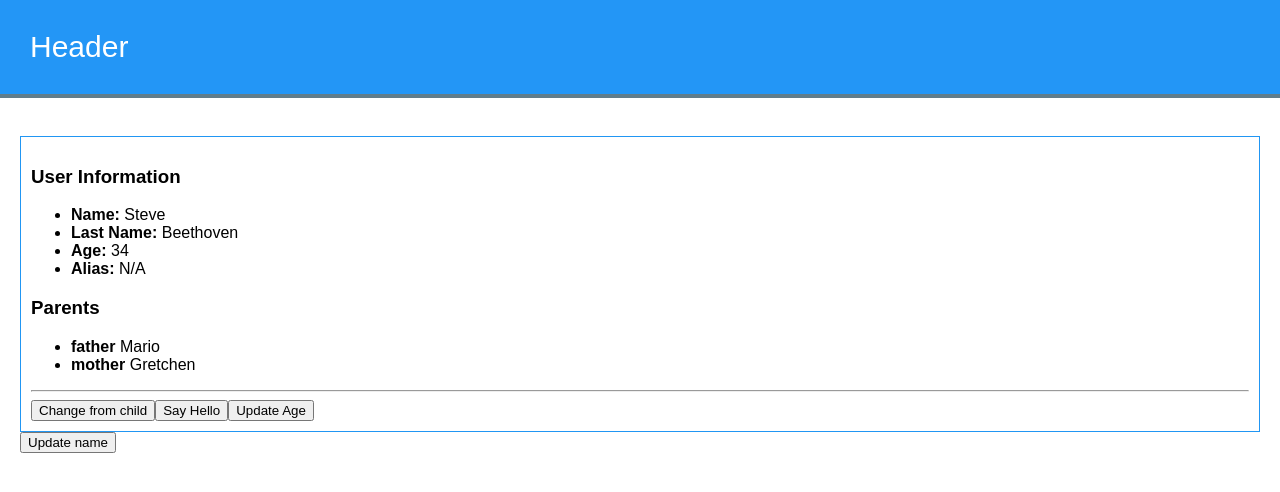
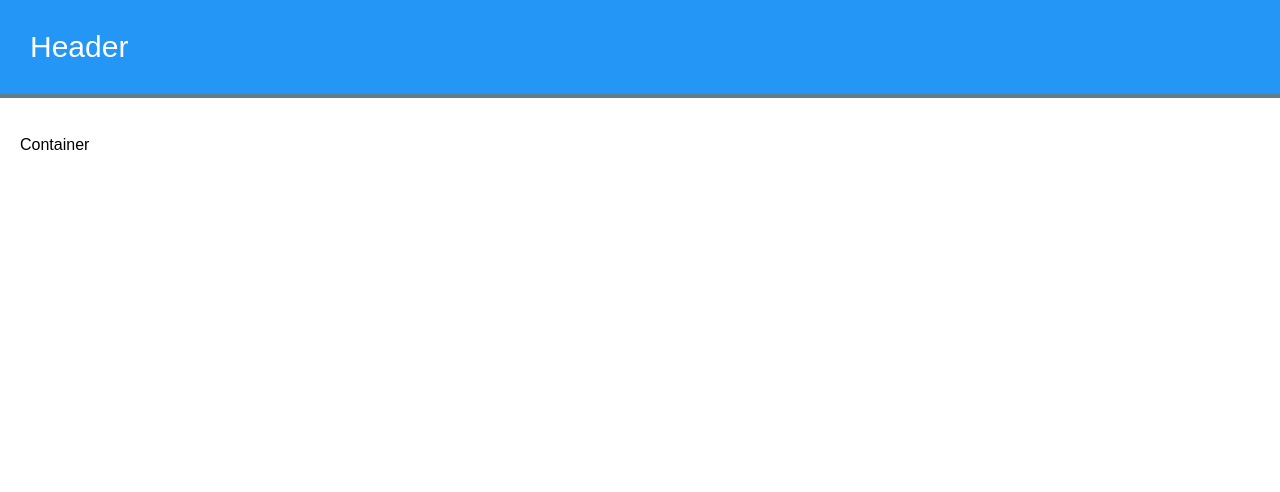
Before and after one commit to zuvy/vue-course, a Vue app: page / in a window 1280 px wide. Shown: the top 492 px of the page. Built offline with nearby package versions, Linux system fonts and the light colour scheme.

Commit message:
reset main to mininmum app structure.

```diff
--- a/src/App.vue
+++ b/src/App.vue
@@ -2,51 +2,12 @@
   <div>
     <app-header/><br>
     <div class="container">
-      <UserProfile
-
-        :userLastname = "data.lastname"
-        :userAge = "data.age"
-        :userParents = "data.parents"
-        @update-lastname="data.lastname = $event"
-        @say-hello="alertHello"
-        :updateAge="updateAge"
-      />
-      <!-- the @say-hello listens for the results of the alertHello function
-           but is triggered by the say-hello emitted event from App.vue-->
-      <button @click="updateName">Update name</button>
+      Container
     </div>
   </div>
 </template>
 
 <script setup>
-  import {ref} from 'vue';
-  // this is the local way of importing a component -- uses the name of the emported file.
-  // see main.js for global
-  //import Footer from './components/header_footer/Footer.vue';
-
-  import UserProfile from './components/User/Profile.vue';
-  import { reactive } from 'vue';
-  const data = reactive({
-    lastname: 'Beethoven',
-    name: 'Rocket',
-    age: '34',
-    parents: {
-      father: 'Mario',
-      mother: 'Gretchen'
-    }
-  })
-
-  const updateName = () => {
-    data.name = "Golden child"
-  }
-
-  const alertHello = () => {
-    alert("Hello");
-  }
-
-  const updateAge = (value) => {
-    data.age = value;
-  }
 
 </script>
 
--- a/src/components/User/Profile.vue
+++ /dev/null
@@ -1,78 +0,0 @@
-<template>
-  <div class="user_profile">
-    <h3>User Information</h3>
-    <ul>
-      <li>
-        <span>Name: </span> {{ name }}
-      </li>
-      <li>
-        <span>Last Name: </span> {{ userLastname }}
-      </li>
-      <li>
-        <span>Age: </span> {{ userAge }}
-      </li>
-      <li>
-        <span>Alias: </span> {{ alsoKnownAs }}
-      </li>
-    </ul>
-    <h3>Parents</h3>
-    <ul>
-      <li v-for="(value, key, index) in userParents" :key="index">
-        <span>{{ key }}</span> {{ value }}
-      </li>
-    </ul>
-    <hr/>
-    <button @click="emit('update-lastname', 'Mozart')">Change from child</button>
-    <!-- button triggers function that emits the say-hello event defined in const emit  -->
-    <button @click="sayHello">Say Hello</button>
-    <!-- set prop using click event (doesn't need to be explicitly emitted)
-         In this case the function is on the App.vue component-->
-    <button @click="updateAge(40)">Update Age</button>
-  </div>
-</template>
-
-<script setup>
-  const emit = defineEmits(['update-lastname', 'say-hello'])
-  // can pass array to prop for multiple data type options (userAge), can also us an object
-  // to pass multiple attributes mark them as required.
-  const props = defineProps({
-    alsoKnownAs:{
-      type: String,
-      required: true,
-      default: 'N/A'
-    },
-    userLastname:{
-      type: String,
-      validator(value) {
-        if (value === 'Beethoven') {
-          return true;
-        } else {
-          return false;
-        }
-      }
-    },
-    userAge:[Number, String],
-    userParents:Object,
-    updateAge:Function
-  });
-
-  const sayHello = () => {
-    emit('say-hello');
-  }
-  // updateLastname triggered by the Change from child button must have an emitted event defined (const emit) with the value to apply
-  // but const emit can be triggered directly on the click event
-  //const updateLastname = () => {
-  //  emit ('update-lastname', 'Mozart')
-  //}
-  const name = "Steve"
-</script>
-
-<style scoped>
-  span {
-    font-weight: 800;
-  }
-  .user_profile {
-    border: 1px solid #2196F3;
-    padding: 10px;
-  }
-</style>
--- a/src/components/header_footer/Header.vue
+++ b/src/components/header_footer/Header.vue
@@ -6,7 +6,7 @@
   </header>
 </template>
 <!-- adding the scoped keyword in the style tag limits it to this component -->
-It does this by adding a special id to the local element
+<!-- It does this by adding a special id to the local element -->
 <style scoped>
   header {
     background: #2396F6;
```
